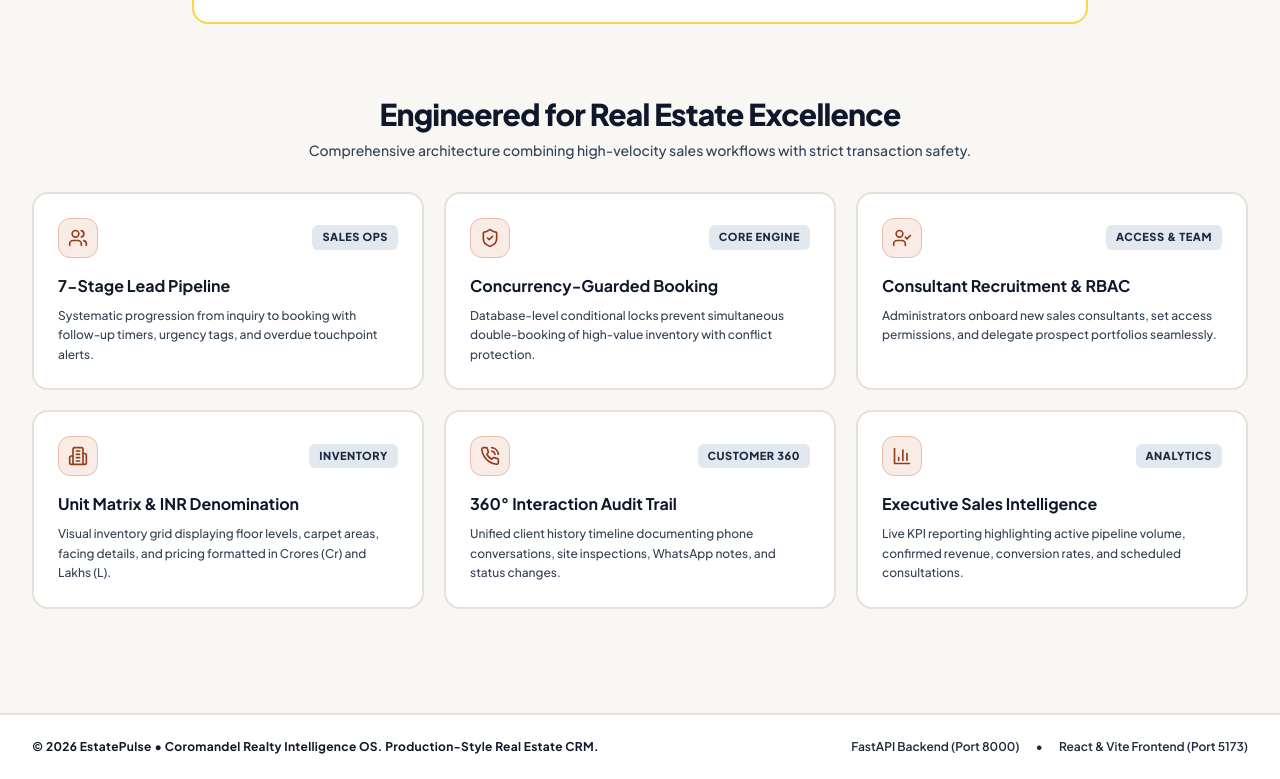
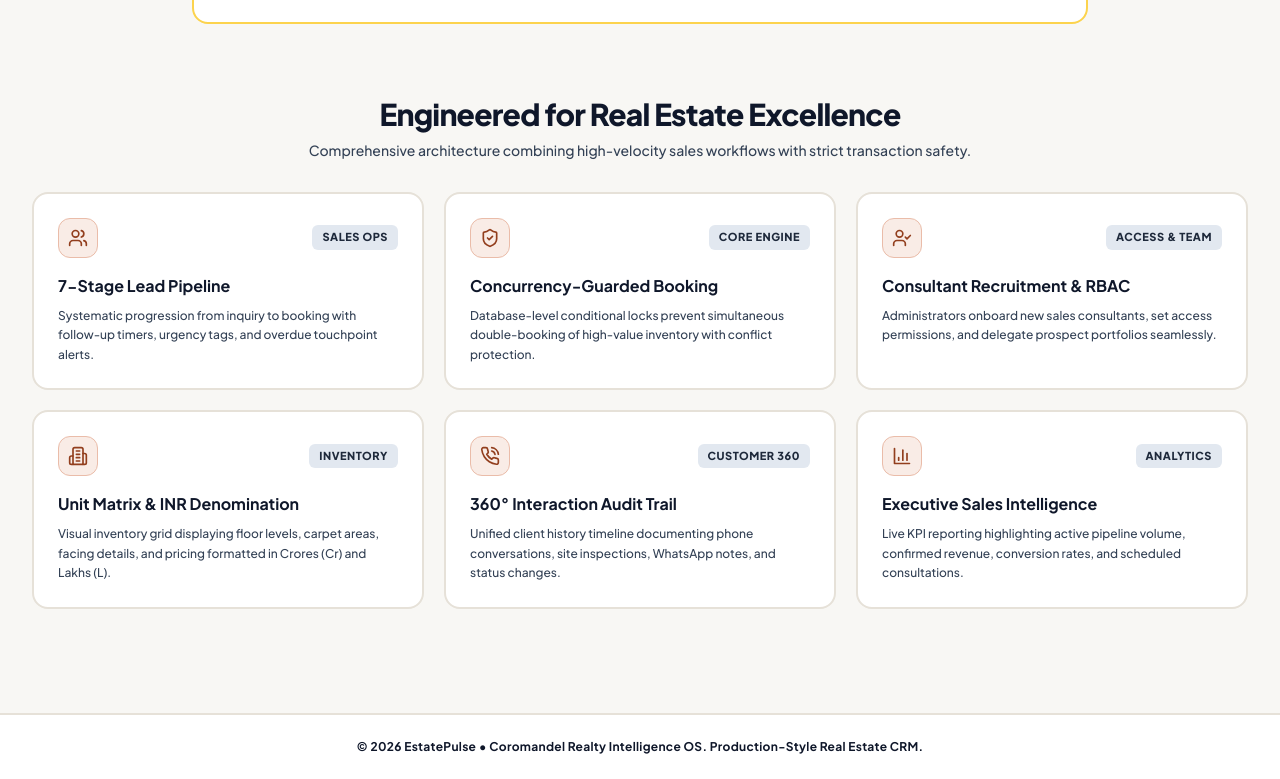
Before and after one commit to Yogesh-kk49/Real_estate_CRM, a React (Vite) app in the folder frontend/: page /login in a window 1280 px wide. Shown: the part 987-1766 px from the top of the page. Built offline with nearby package versions, Linux system fonts and the light colour scheme; no server answers; the HTML template or start-up script is replaced by a standard one.

Commit message:
ui: remove backend and frontend port indicators from login footer

```diff
--- a/frontend/src/pages/LoginPage.tsx
+++ b/frontend/src/pages/LoginPage.tsx
@@ -334,17 +334,13 @@
 
       {/* Footer with High-Contrast Dark Readable Text */}
       <footer className="border-t-2 border-estate-border bg-white py-6 text-center text-xs mt-8">
-        <div className="max-w-7xl mx-auto px-4 sm:px-6 lg:px-8 flex flex-col sm:flex-row items-center justify-between gap-3">
+        <div className="max-w-7xl mx-auto px-4 sm:px-6 lg:px-8 flex flex-col sm:flex-row items-center justify-center">
           <p className="text-slate-900 font-bold tracking-wide">
             © 2026 EstatePulse • Coromandel Realty Intelligence OS. Production-Style Real Estate CRM.
           </p>
-          <div className="flex items-center gap-4 text-xs text-slate-800 font-semibold">
-            <span>FastAPI Backend (Port 8000)</span>
-            <span>•</span>
-            <span>React & Vite Frontend (Port 5173)</span>
-          </div>
         </div>
       </footer>
+
 
       {/* Sign In Modal */}
       <Modal
```
